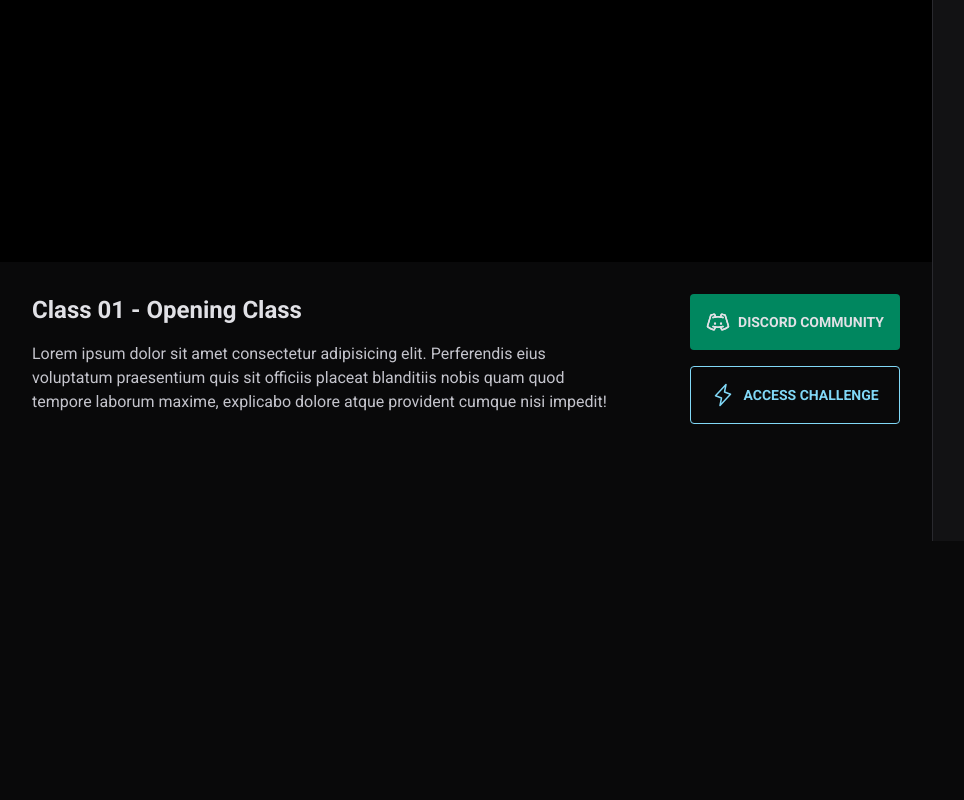
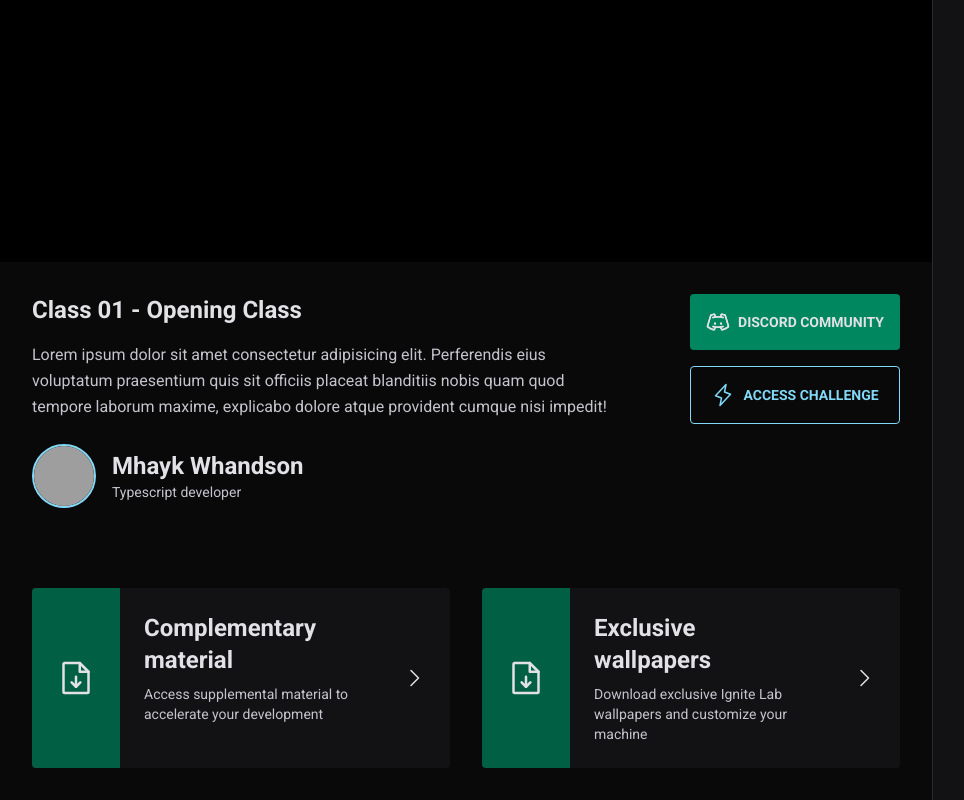
Before and after one commit to mhayk/event-platform, a React (Vite) app: page / in a window 1280 px wide. Shown: the part 259-1059 px from the top of the page, without its empty margins (0-964 px from the left). Before the commit the page ends 800 px from the top, so only its background shows below. Built offline with nearby package versions, Linux system fonts and the light colour scheme; no server answers; grey boxes are pictures that could not be loaded.

Commit message:
style: the class description section has been styled

```diff
--- a/src/components/Video.tsx
+++ b/src/components/Video.tsx
@@ -1,4 +1,4 @@
-import { DiscordLogo, Lightning } from "phosphor-react";
+import { CaretRight, DiscordLogo, FileArrowDown, Lightning } from "phosphor-react";
 
 export function Video() {
     return (
@@ -13,9 +13,22 @@ export function Video() {
                         <h1 className="text-2xl font-bold">
                             Class 01 - Opening Class
                         </h1>
-                        <p className="mt-4 text-gray-200">
+                        <p className="mt-4 text-gray-200 leading-relaxed">
                             Lorem ipsum dolor sit amet consectetur adipisicing elit. Perferendis eius voluptatum praesentium quis sit officiis placeat blanditiis nobis quam quod tempore laborum maxime, explicabo dolore atque provident cumque nisi impedit!
                         </p>
+
+                        <div className="flex items-center gap-4 mt-6">
+                            <img
+                                className="h-16 w-16 rounded-full border-2 border-blue-500"
+                                src="https://github.com/mhayk.png"
+                                alt=""
+                            />
+
+                            <div className="leading-relaxed">
+                                <strong className="font-bold text-2xl block">Mhayk Whandson</strong>
+                                <span className="text-gray-200 text-sm block">Typescript developer</span>
+                            </div>
+                        </div>
                     </div>
 
                     <div className="flex flex-col gap-4">
@@ -36,8 +49,35 @@ export function Video() {
                     </div>
                 </div>
 
-                <div>
-
+                <div className="gap-8 mt-20 grid grid-cols-2">
+                    <a href="" className="bg-gray-700 rounded overflow-hidden flex items-stretch gap-6 hover:bg-gray-600 transition-colors">
+                        <div className="bg-green-700 h-full p-6 flex items-center">
+                            <FileArrowDown size={40} />
+                        </div>
+                        <div className="py-6 leading-relaxed">
+                            <strong className="text-2xl">Complementary material</strong>
+                            <p className="text-sm text-gray-200 mt-2">
+                                Access supplemental material to accelerate your development
+                            </p>
+                        </div>
+                        <div className="h-full p-6 flex items-center">
+                            <CaretRight size={24} />
+                        </div>
+                    </a>
+                    <a href="" className="bg-gray-700 rounded overflow-hidden flex items-stretch gap-6 hover:bg-gray-600 transition-colors">
+                        <div className="bg-green-700 h-full p-6 flex items-center">
+                            <FileArrowDown size={40} />
+                        </div>
+                        <div className="py-6 leading-relaxed">
+                            <strong className="text-2xl">Exclusive wallpapers</strong>
+                            <p className="text-sm text-gray-200 mt-2">
+                                Download exclusive Ignite Lab wallpapers and customize your machine
+                            </p>
+                        </div>
+                        <div className="h-full p-6 flex items-center">
+                            <CaretRight size={24} />
+                        </div>
+                    </a>
                 </div>
             </div>
         </div>
```
